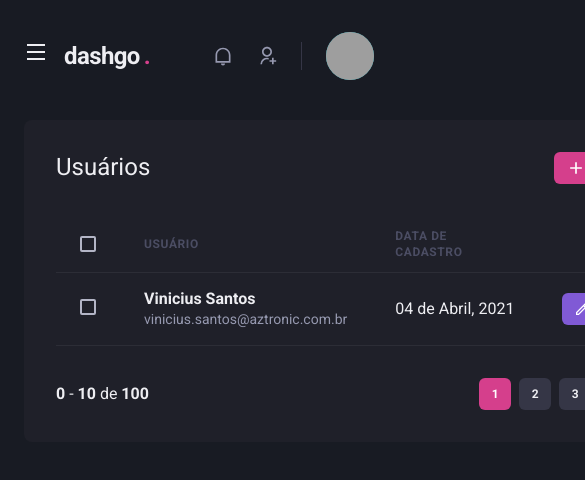
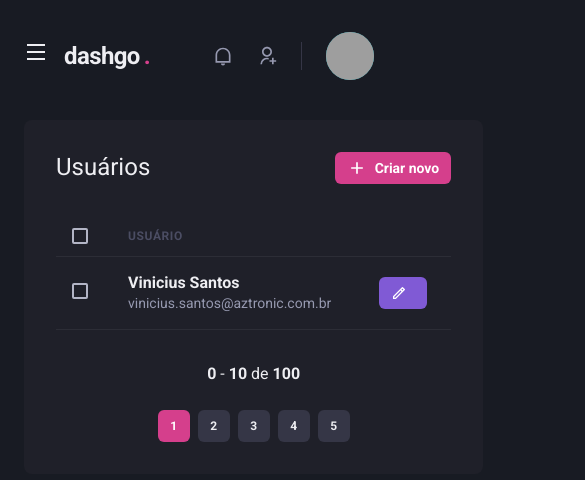
Before and after one commit to vini-cius/dashgo, a Next.js app: page /users in a window 390 px wide. Shown: the top 480 px of the page, 585 px wide, since content can reach past the window. Built offline with nearby package versions, Linux system fonts and the light colour scheme; grey boxes are pictures that could not be loaded.

Commit message:
Listagem responsiva

```diff
--- a/src/components/Pagination/index.tsx
+++ b/src/components/Pagination/index.tsx
@@ -1,10 +1,10 @@
-import { Stack, Button, Box } from "@chakra-ui/react";
+import { Stack, Box } from "@chakra-ui/react";
 import { PaginationItem } from "./PaginationItem";
 
 export function Pagination() {
   return (
     <Stack
-      direction="row"
+      direction={["column", "row"]}
       mt="8"
       justify="space-between"
       align="center"
--- a/src/pages/dashboard.tsx
+++ b/src/pages/dashboard.tsx
@@ -72,13 +72,13 @@
           <Sidebar />
 
           <SimpleGrid flex="1" gap="4" minChildWidth="320px" align="flex-start">
-            <Box p="8" bg="gray.800" borderRadius={8} pb="4">
+            <Box p={["6", "8"]} bg="gray.800" borderRadius={8} pb="4">
               <Text fontSize="lg" mb="4">Inscritos da semana</Text>
 
               <Chart options={options} series={series} type="area" height={160} />
             </Box>
 
-            <Box p="8" bg="gray.800" borderRadius={8} pb="4">
+            <Box p={["6", "8"]} bg="gray.800" borderRadius={8} pb="4">
               <Text fontSize="lg" mb="4">Taxa de abertura</Text>
 
               <Chart options={options} series={series} type="area" height={160} />
--- a/src/pages/users/index.tsx
+++ b/src/pages/users/index.tsx
@@ -1,4 +1,4 @@
-import { Box, Button, Flex, Heading, Icon, Text, Table, Thead, Tbody, Tr, Td, Th, Checkbox } from "@chakra-ui/react";
+import { Box, Button, Flex, Heading, Icon, Text, Table, Thead, Tbody, Tr, Td, Th, Checkbox, useBreakpointValue } from "@chakra-ui/react";
 import Head from "next/head";
 import { RiAddLine, RiPencilLine } from "react-icons/ri";
 import { Header } from "../../components/Header";
@@ -6,6 +6,11 @@
 import { Sidebar } from "../../components/Sidebar";
 
 export default function UserList() {
+  const isWideVersion = useBreakpointValue({
+    base: false,
+    lg: true
+  })
+
   return (
     <>
       <Head>
@@ -40,26 +45,29 @@
             <Table colorScheme="whiteAlpha">
               <Thead>
                 <Tr>
-                  <Th px="6" color="gray.300" width="8">
+                  <Th px={["4", "4", "6"]} color="gray.300" width="8">
                     <Checkbox colorScheme="pink" />
                   </Th>
                   <Th>Usuário</Th>
-                  <Th>Data de cadastro</Th>
+                  {isWideVersion && <Th>Data de cadastro</Th>}
                   <Th width="8"></Th>
                 </Tr>
               </Thead>
 
               <Tbody>
-                <Td px="6">
+                <Td px={["4", "4", "6"]}>
                   <Checkbox colorScheme="pink" />
                 </Td>
+
                 <Td whiteSpace="nowrap">
                   <Box>
                     <Text fontWeight="bold">Vinicius Santos</Text>
                     <Text fontSize="sm" color="gray.300">vinicius.santos@aztronic.com.br</Text>
                   </Box>
                 </Td>
-                <Td whiteSpace="nowrap">04 de Abril, 2021</Td>
+
+                {isWideVersion && <Td whiteSpace="nowrap">04 de Abril, 2021</Td>}
+
                 <Td>
                   <Button
                     as="a"
@@ -69,7 +77,7 @@
                     leftIcon={<Icon as={RiPencilLine} fontSize="16" />}
                     cursor="pointer"
                   >
-                    Editar
+                    {isWideVersion ? 'Editar' : ''}
                   </Button>
                 </Td>
               </Tbody>
```
